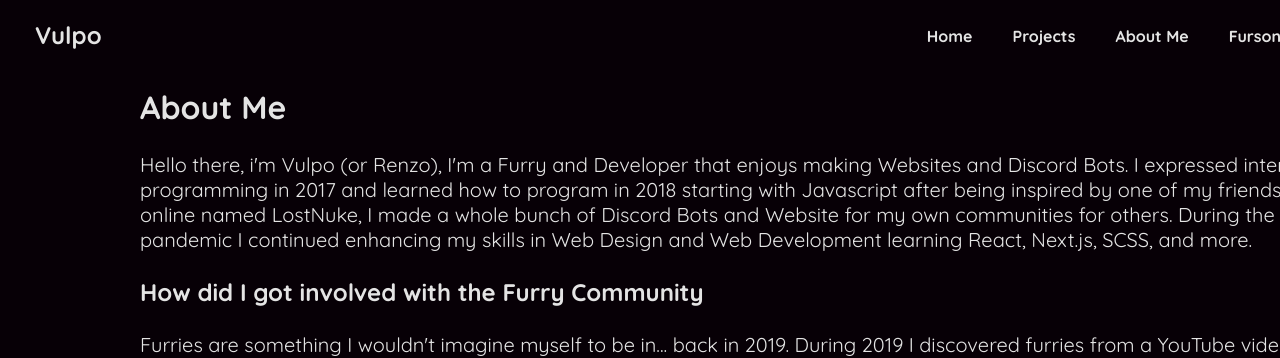
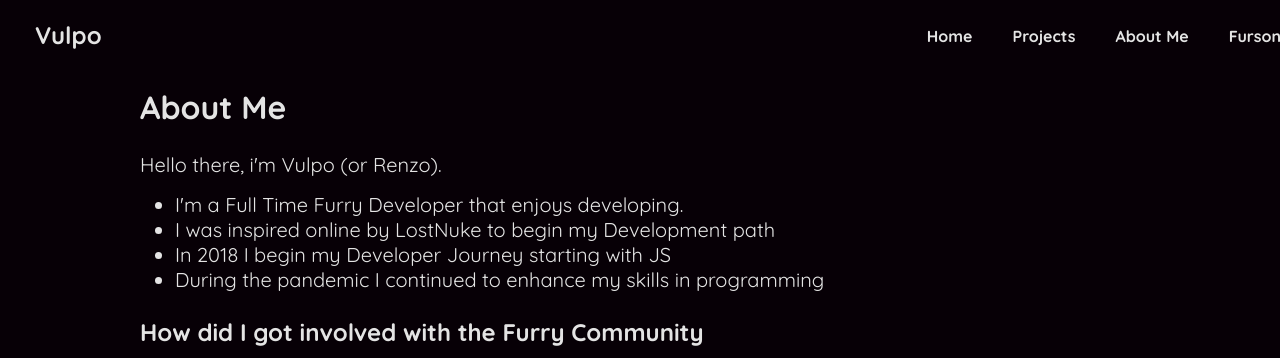
Before and after one commit to VulpoTheDev/Website, a Next.js app: page /about in a window 1280 px wide. Shown: the top 358 px of the page. Built offline with nearby package versions, Linux system fonts and the light colour scheme.

Commit message:
Shortened About Me

```diff
--- a/src/pages/about.tsx
+++ b/src/pages/about.tsx
@@ -8,14 +8,18 @@ export default function About() {
       <h1>About Me</h1>
       <div>
         <p>
-          Hello there, i{"'"}m Vulpo (or Renzo), I{"'"}m a Furry and Developer
-          that enjoys making Websites and Discord Bots. I expressed interst in
-          programming in 2017 and learned how to program in 2018 starting with
-          Javascript after being inspired by one of my friends online named
-          LostNuke, I made a whole bunch of Discord Bots and Website for my own
-          communities for others. During the pandemic I continued enhancing my
-          skills in Web Design and Web Development learning React, Next.js,
-          SCSS, and more.
+          Hello there, i{"'"}m Vulpo (or Renzo).
+          <ul className={styles.list}>
+            <li>I{"'"}m a Full Time Furry Developer that enjoys developing.</li>
+            <li>
+              I was inspired online by LostNuke to begin my Development path
+            </li>
+            <li>In 2018 I begin my Developer Journey starting with JS</li>
+            <li>
+              During the pandemic I continued to enhance my skills in
+              programming
+            </li>
+          </ul>
         </p>
       </div>
       <div>
--- a/src/styles/About.module.scss
+++ b/src/styles/About.module.scss
@@ -5,6 +5,9 @@
     font-size: 20px;
   }
   div {
+    .list {
+      margin: 15px 35px;
+    }
     margin: 25px 0;
     h2 {
       margin: 25px 0;
```
